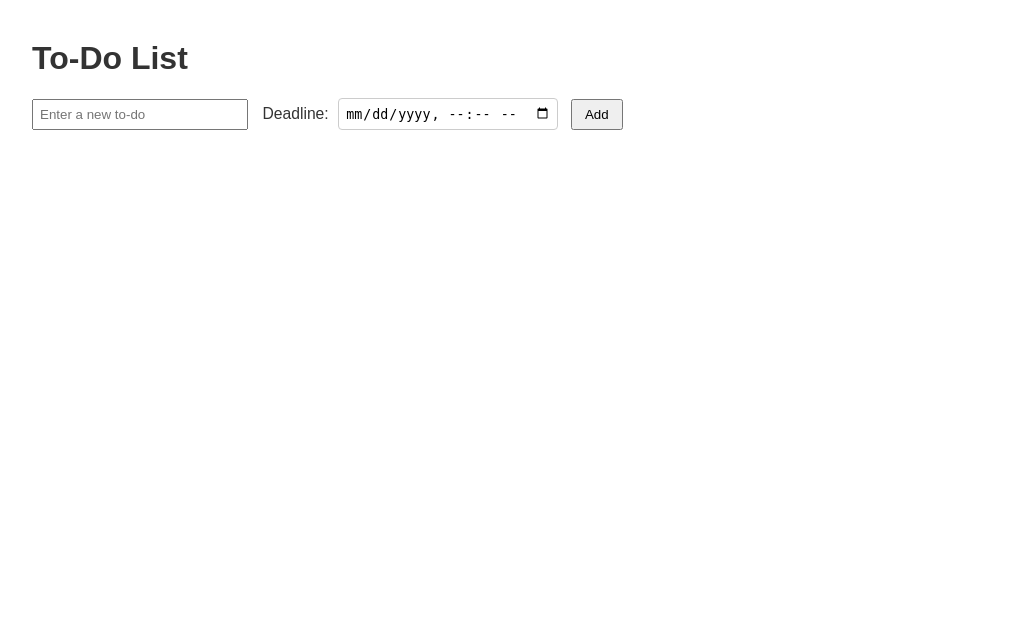
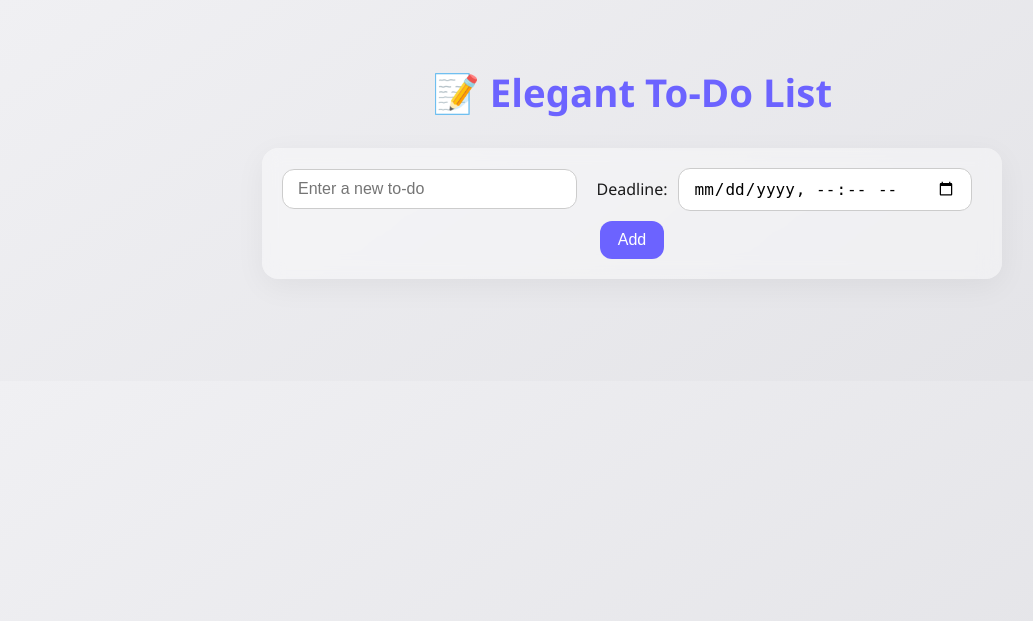
Before and after one commit to nemeab/to-do-app, a Flask app: page / in a window 1280 px wide. Shown: the top 621 px of the page, without its empty margins (8-1041 px from the left). Run offline with Flask 3, Linux system fonts and the light colour scheme; data that the repository does not hold is empty.

Commit message:
added css and make link in html

```diff
--- /dev/null
+++ b/static/styles.css
@@ -0,0 +1,117 @@
+:root {
+    --primary: #6C63FF;
+    --bg: linear-gradient(145deg, #f0f0f3, #e2e2e6);
+    --text: #1a1a1a;
+    --glass: rgba(255, 255, 255, 0.4);
+    --shadow: 0 8px 30px rgba(0, 0, 0, 0.05);
+    --border-radius: 16px;
+}
+
+body {
+    font-family: 'Segoe UI', Tahoma, Geneva, Verdana, sans-serif;
+    background: var(--bg);
+    margin: 0;
+    padding: 40px 20px;
+    display: flex;
+    flex-direction: column;
+    align-items: center;
+    color: var(--text);
+}
+
+h1 {
+    font-size: 2.4rem;
+    margin-bottom: 30px;
+    color: var(--primary);
+    text-align: center;
+}
+
+form {
+    background: var(--glass);
+    backdrop-filter: blur(10px);
+    padding: 20px;
+    border-radius: var(--border-radius);
+    box-shadow: var(--shadow);
+    display: flex;
+    flex-wrap: wrap;
+    gap: 10px;
+    align-items: center;
+    justify-content: center;
+    margin-bottom: 30px;
+    max-width: 700px;
+    width: 100%;
+}
+
+input[type="text"],
+input[type="datetime-local"] {
+    padding: 10px 15px;
+    border: 1px solid #ccc;
+    border-radius: 12px;
+    font-size: 1rem;
+    background: #fff;
+    flex: 1 1 200px;
+}
+
+button {
+    padding: 10px 18px;
+    background-color: var(--primary);
+    color: #fff;
+    border: none;
+    border-radius: 12px;
+    font-size: 1rem;
+    cursor: pointer;
+    transition: background 0.2s ease;
+}
+
+button:hover {
+    background-color: #5848e5;
+}
+
+ul {
+    list-style: none;
+    padding: 0;
+    max-width: 700px;
+    width: 100%;
+}
+
+li {
+    background: white;
+    margin-bottom: 12px;
+    padding: 16px;
+    border-radius: var(--border-radius);
+    box-shadow: var(--shadow);
+    display: flex;
+    flex-direction: column;
+    gap: 10px;
+    transition: all 0.3s ease;
+}
+
+li span {
+    font-size: 1.1rem;
+}
+
+li small {
+    color: #666;
+    font-size: 0.9rem;
+}
+
+li button {
+    background-color: #ff4757;
+    font-size: 0.85rem;
+    padding: 8px 14px;
+    border-radius: 10px;
+    margin-top: 4px;
+}
+
+li button:nth-child(2) {
+    background-color: #2ed573;
+}
+
+li button:disabled {
+    background-color: #ccc;
+    cursor: not-allowed;
+}
+
+#chosen-date {
+    font-size: 0.9rem;
+    color: #444;
+}
--- a/templates/index.html
+++ b/templates/index.html
@@ -5,47 +5,22 @@
     <meta charset="UTF-8">
     <meta name="viewport" content="width=device-width, initial-scale=1.0">
     <title>To-Do App</title>
-    <style>
-        body {
-            font-family: Arial, sans-serif;
-            margin: 40px;
-        }
-
-        h1 {
-            color: #333;
-        }
-
-        ul {
-            list-style: none;
-            padding: 0;
-        }
-
-        li {
-            margin: 8px 0;
-        }
-
-        input[type="text"] {
-            padding: 6px;
-            width: 200px;
-        }
-
-        button {
-            padding: 6px 12px;
-        }
-    </style>
+    <link rel="stylesheet" href="{{ url_for('static', filename='styles.css') }}">
 </head>
 
 <body>
-    <h1>To-Do List</h1>
+    <h1>📝 Elegant To-Do List</h1>
+
     <form id="todo-form">
         <input type="text" id="todo-input" placeholder="Enter a new to-do" required />
-        <label for="deadline-input" style="margin-left:10px; font-size:0.98em; color:#333;">Deadline:</label>
-        <input type="datetime-local" id="deadline-input"
-            style="padding:6px; border-radius:4px; border:1px solid #ccc; margin-left:5px;" />
-        <span id="chosen-date" style="margin-left: 8px; color: #555; font-size: 0.95em;"></span>
+        <label for="deadline-input" style="margin-left: 10px;">Deadline:</label>
+        <input type="datetime-local" id="deadline-input" />
+        <span id="chosen-date"></span>
         <button type="submit">Add</button>
     </form>
+
     <ul id="todo-list"></ul>
+
     <script>
         async function fetchTodos() {
             const res = await fetch('/todos');
@@ -58,10 +33,12 @@
                     <span style="${todo.completed ? 'text-decoration: line-through; color: gray;' : ''}">
                         ${todo.text}
                     </span>
-                    ${todo.deadline ? `<small> | Deadline: ${todo.deadline.replace('T', ' ')} </small>` : ''}
-                    ${todo.time_left ? `<small> | Time left: ${todo.time_left}</small>` : ''}
-                    <button onclick="deleteTodo('${todo.id}')">Delete</button>
-                    <button onclick="completeTodo('${todo.id}')" ${todo.completed ? 'disabled' : ''}>Complete</button>
+                    ${todo.deadline ? `<small>📅 Deadline: ${todo.deadline.replace('T', ' ')}</small>` : ''}
+                    ${todo.time_left ? `<small>⏳ Time left: ${todo.time_left}</small>` : ''}
+                    <div>
+                        <button onclick="deleteTodo('${todo.id}')">Delete</button>
+                        <button onclick="completeTodo('${todo.id}')" ${todo.completed ? 'disabled' : ''}>Complete</button>
+                    </div>
                 `;
                 list.appendChild(li);
             });
@@ -77,7 +54,6 @@
             fetchTodos();
         }
 
-        // Show chosen date in readable format
         const deadlineInput = document.getElementById('deadline-input');
         const chosenDate = document.getElementById('chosen-date');
 
@@ -106,6 +82,7 @@
             chosenDate.textContent = '';
             fetchTodos();
         });
+
         fetchTodos();
     </script>
 </body>
```
